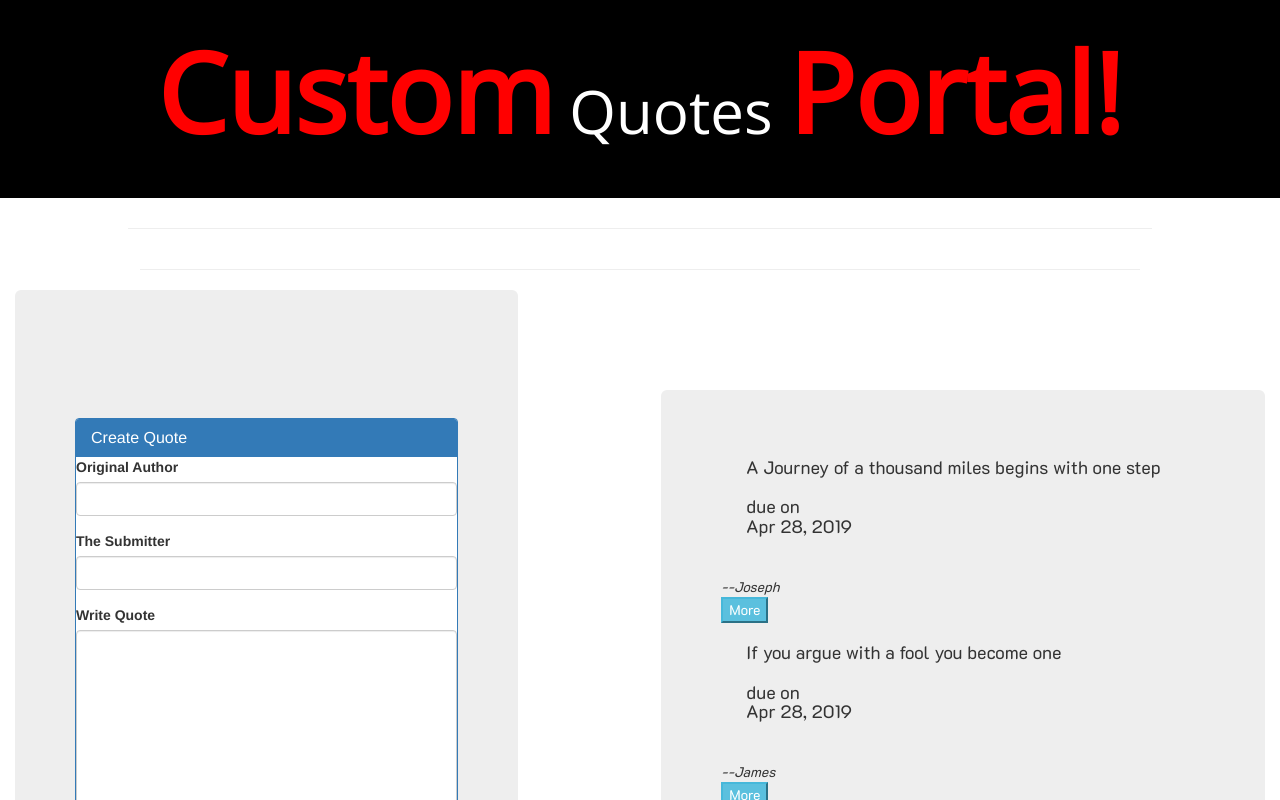
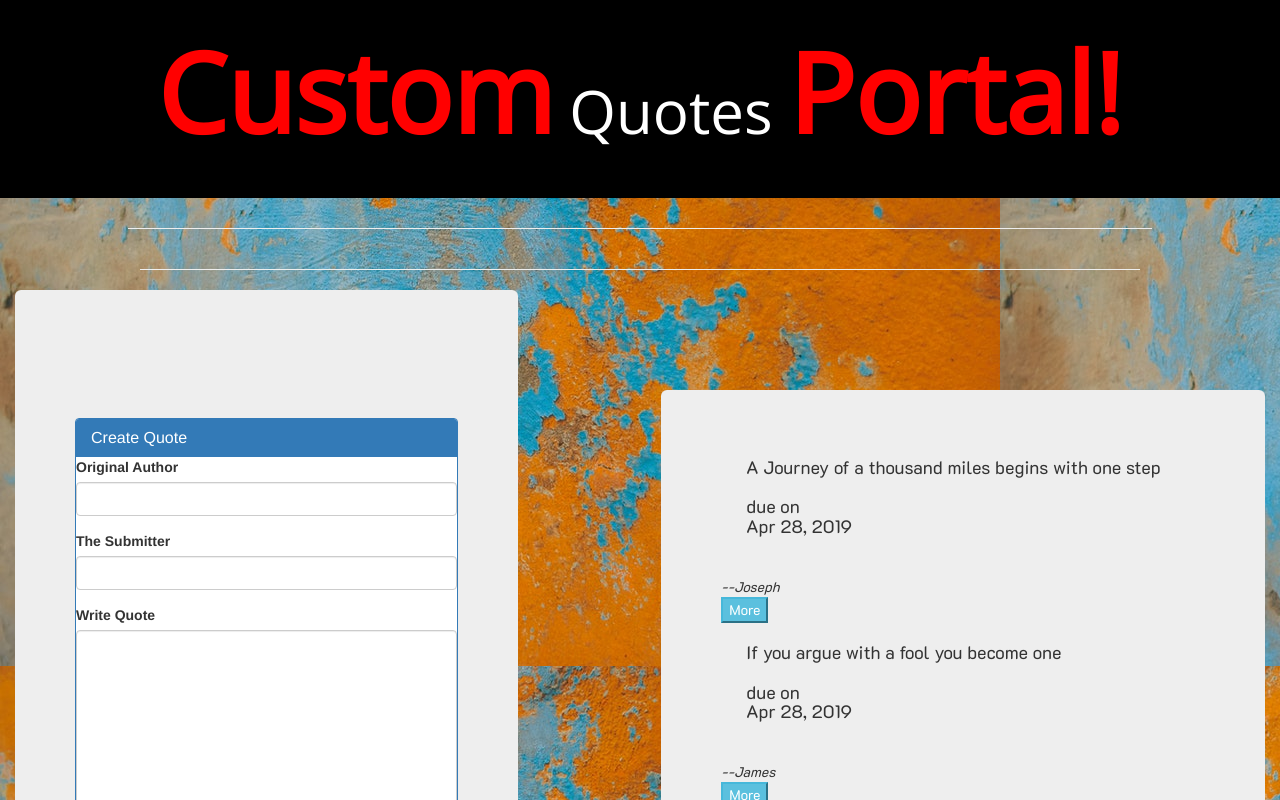
Before and after one commit to jmuema/quotesApp, an Angular app: page / in a window 1280 px wide. Shown: the top 800 px of the page. Built offline with nearby package versions, Linux system fonts and the light colour scheme.

Commit message:
Final touches on the html

```diff
--- a/src/app/app.component.css
+++ b/src/app/app.component.css
@@ -13,3 +13,6 @@ p{
   color: red;
   font-size: 110px;
 }
+body{
+  background-image: url('../assets/img/back1.jpeg');
+}
--- a/src/app/app.component.html
+++ b/src/app/app.component.html
@@ -1,6 +1,7 @@
 <!--The content below is only a placeholder and can be replaced.-->
 <link href="https://fonts.googleapis.com/css?family=Chakra+Petch" rel="stylesheet">
 <link href="https://fonts.googleapis.com/css?family=K2D" rel="stylesheet">
+<body>
 <div class="jumbotron">
     <p><strong id="title">Custom</strong> Quotes <strong id="title">Portal!</strong></p>
 </div>
@@ -8,3 +9,5 @@
     <app-quotes></app-quotes>
 
     <router-outlet></router-outlet>
+
+</body>
```
Also changed, not shown: src/assets/img/back1.jpeg (added).
